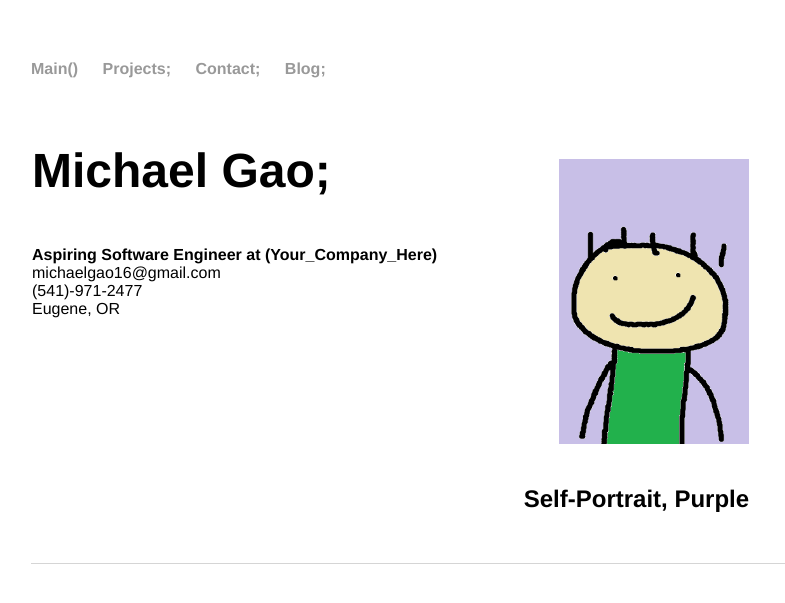
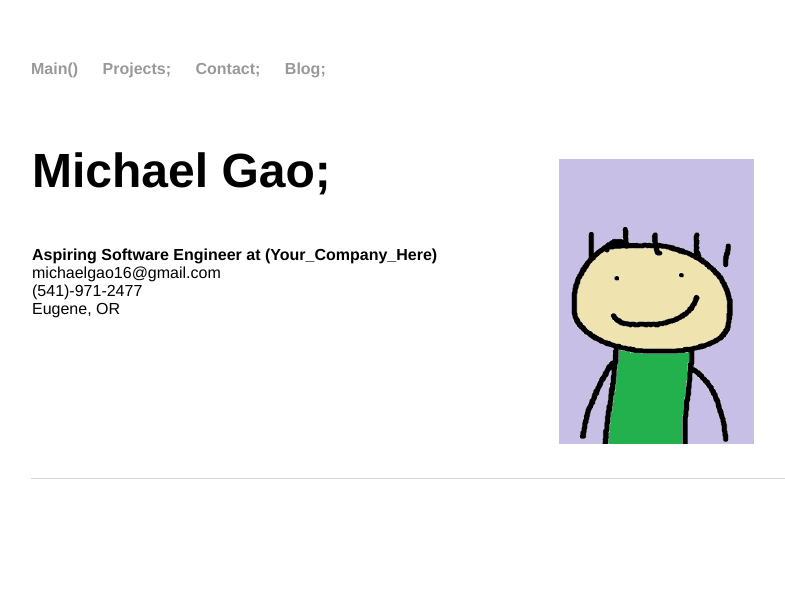
Before and after one commit to michael-c-gao/WebsiteOfMichael, a Jekyll site: the page built from contact/index.html, in a window 1280 px wide. Shown: the top 603 px of the page, without its empty margins (161-946 px from the left). Built offline with Jekyll 4.4.1, drawn with Linux system fonts in a browser that asks for light colours.

```diff
--- a/contact/index.html
+++ b/contact/index.html
@@ -27,10 +27,8 @@
 		Eugene, OR<br>
 	</section>
 	<section class="child">
-		<p style="text-align:center;"><img style="padding-left: 120px; padding-top: 40px; padding-bottom: 0px;" src="selfportrait2.png" alt="Self Portrait" width="310"
+		<p style="text-align:center;"><img style="padding-left: 120px; padding-top: 40px; padding-bottom: 0px;" src="selfportrait2.png" alt="Self Portrait" width="315"
 			     height="325"></p>
-
-		<h4 style="text-align:right">Self-Portrait, Purple</h4><br>
 	</section>
 </section>
 
```
